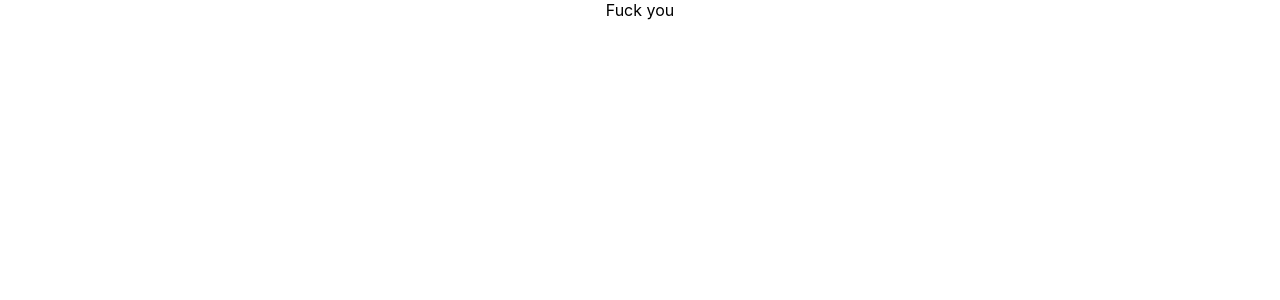
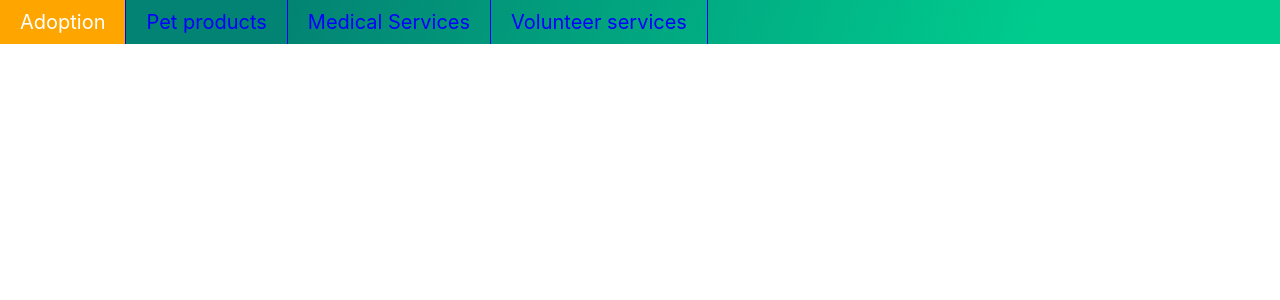
Before and after one commit to devout-coder/codetantra-hackathon, a React (Create React App) app: page /home in a window 1280 px wide. Shown: the top 300 px of the page. Built offline with nearby package versions, Linux system fonts and the light colour scheme.

Commit message:
incompletely built navbar

```diff
--- /dev/null
+++ b/src/components/Navbar/Navbar.css
@@ -0,0 +1,39 @@
+.navbar {
+}
+
+ul {
+  list-style-type: none;
+  position: sticky;
+  width: 100%;
+  top: 0;
+  margin: 0;
+  padding: 0px;
+  overflow: hidden;
+  background-image: linear-gradient(
+    109.6deg,
+    rgba(3, 131, 115, 1) 21.9%,
+    rgba(0, 204, 142, 1) 80.9%
+  );
+}
+
+li {
+  float: left;
+  border-right: 1px solid blue;
+}
+
+li a {
+  display: block;
+  color: blue;
+  font-size: 20px;
+  text-align: center;
+  padding: 10px 20px;
+  text-decoration: none;
+}
+.active {
+  background-color: gray;
+  color: white;
+}
+li a:hover {
+  background-color: orange;
+  color: white;
+}
--- /dev/null
+++ b/src/components/Navbar/Navbar.js
@@ -0,0 +1,27 @@
+import React from "react";
+import "./Navbar.css";
+
+const Navbar = () => {
+  return (
+    <div className="navbar">
+      <ul>
+        <li>
+          <a class="active" href="#home">
+            Adoption
+          </a>
+        </li>
+        <li>
+          <a href="#">Pet products</a>
+        </li>
+        <li>
+          <a href="#">Medical Services</a>
+        </li>
+        <li>
+          <a href="#">Volunteer services</a>
+        </li>
+      </ul>
+    </div>
+  );
+};
+
+export default Navbar;
--- a/src/pages/Home/Home.js
+++ b/src/pages/Home/Home.js
@@ -1,8 +1,13 @@
 import React from "react";
+import Navbar from "../../components/Navbar/Navbar";
 import "./Home.css";
 
 function Home() {
-  return <div className="landing">Fuck you</div>;
+  return (
+    <div className="home-container">
+      <Navbar />
+    </div>
+  );
 }
 
 export default Home;
```
